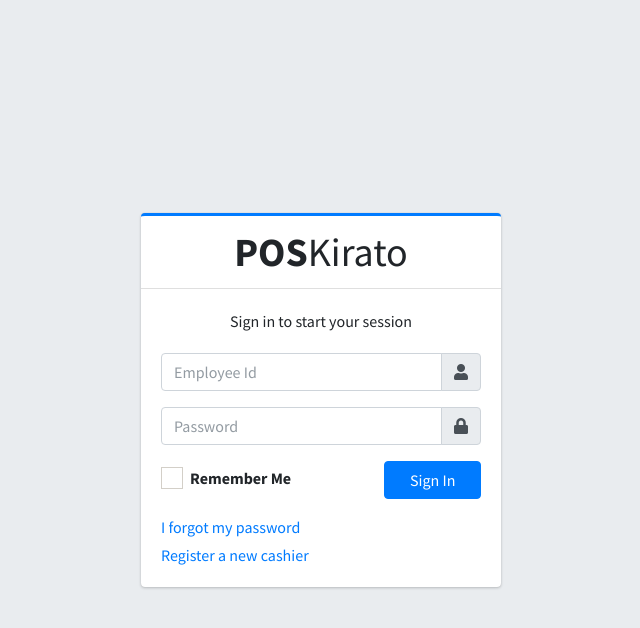
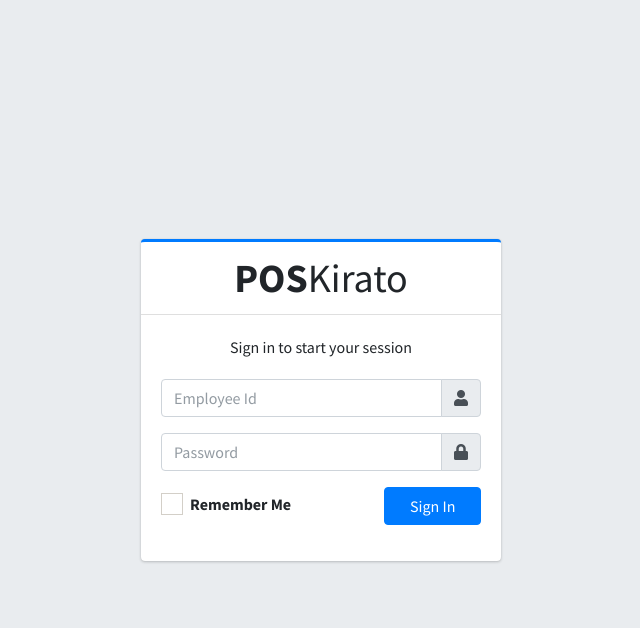
Before and after one commit to kiratopat/pos, a PHP site: page /login.php in a window 1280 px wide. Shown: the top 628 px of the page, without its empty margins (319-959 px from the left). Run offline with PHP 8.4, Linux system fonts and the light colour scheme; some libraries are stand-ins or nearby versions.

Commit message:
clean login

```diff
--- a/login.php
+++ b/login.php
@@ -44,14 +44,6 @@
                     </div>
                 </form>
 
-
-
-                <p class="mb-1">
-                    <a href="forgot-password.html">I forgot my password</a>
-                </p>
-                <p class="mb-0">
-                    <a href="register.html" class="text-center">Register a new cashier</a>
-                </p>
             </div>
             <!-- /.card-body -->
         </div>
```
